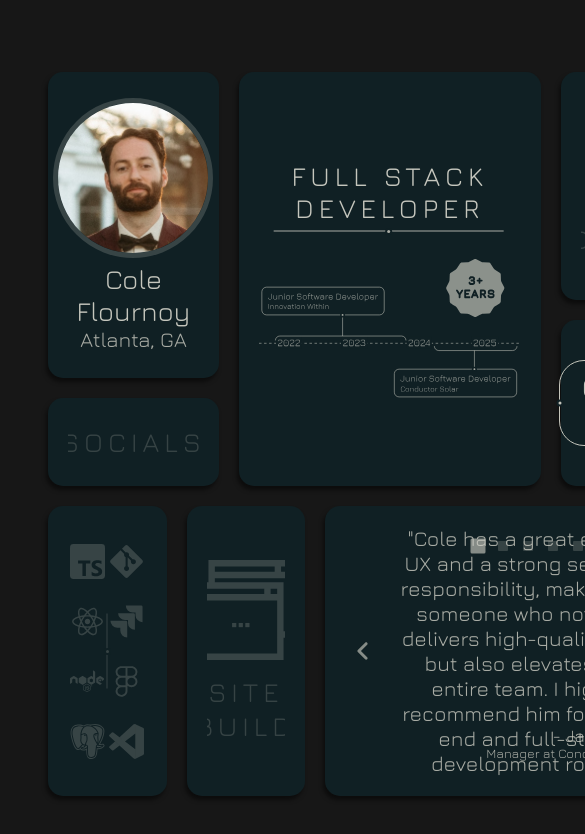
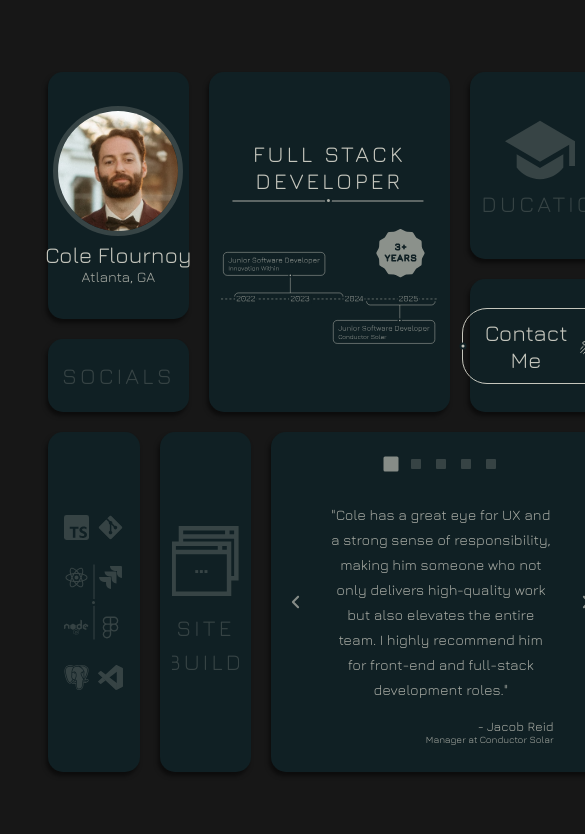
Before and after one commit to cole-flournoy/porfolio-site, a React (Vite) app: page / in a window 390 px wide. Shown: the top 834 px of the page, 585 px wide, since content can reach past the window. Built offline with nearby package versions, Linux system fonts and the light colour scheme.

Commit message:
Add text and icon scaling for basic responsiveness

```diff
--- a/src/App.css
+++ b/src/App.css
@@ -5,7 +5,7 @@
 .summary-grid-container {
   --section-gap: 20px;
   display: grid;
-  grid-template-rows: repeat(2, 1fr);
+  grid-template-rows: 1fr minmax(270px, 1fr);
   row-gap: var(--section-gap);
   width: min(1200px, calc(100vw - 6rem));
   height: min(90vh, 700px);
@@ -21,7 +21,7 @@
 .grid-section {
   background-color: var(--color-grid-background);
   display: flex;
-  padding: 20px;
+  padding: clamp(12px, calc(1.5vw), 20px);
   align-items: center;
   justify-content: center;
   border-radius: 15px;
@@ -31,8 +31,8 @@
 .icon-button {
   color: var(--color-slightly-faded-light-text);
   cursor: pointer;
-  height: 35px;
-  width: 35px;
+  height: var(--icon-size-standard);
+  width: var(--icon-size-standard);
   background-color: transparent;
   border: none;
   will-change: transform, color;
@@ -49,7 +49,7 @@
 }
 
 .icon {
-  width: 35px;
-  height: 35px;
+  width: var(--icon-size-standard);
+  height: var(--icon-size-standard);
   color: inherit;
 }
--- a/src/index.css
+++ b/src/index.css
@@ -5,10 +5,20 @@
   --color-dark-background: #171717;
   --color-grid-background: #102024;
 
-  --text-size-header: 1.7rem;
-  --text-size-subheader: 1.3rem;
-  --text-size-medium: 1.1rem;
-  --text-size-small: 0.8rem;
+  /* --text-size-header: 1.7rem; */
+  /* --text-size-subheader: 1.3rem; */
+  /* --text-size-medium: 1.1rem; */
+  /* --text-size-small: 0.8rem; */
+
+ /* Responsive styles */
+  --text-size-header: clamp(1.4rem, calc(1vw + 0.8rem), 1.7rem);
+  --text-size-subheader: clamp(0.9rem, calc(1vw + 0.4rem), 1.3rem);
+  --text-size-medium: clamp(0.8rem, calc(1vw + 0.2rem), 1.1rem);
+  --text-size-small: clamp(0.6rem, calc(1vw + 0rem), 0.8rem);
+
+  --letter-spacing-header: clamp(2px, calc(0.2vw + 0.15rem), 5px);
+  --icon-size-large: clamp(70px, calc(5vw + 28px), 100px);
+  --icon-size-standard: clamp(25px, calc(1.5vw + 14px), 35px);
 
   /* color-scheme: light dark; */
   font-family: 'Jura', sans-serif;
--- a/src/sections/About.tsx
+++ b/src/sections/About.tsx
@@ -1,12 +1,13 @@
 import headshot from '../assets/portfolio_headshot.jpg'
+import './styles/About.css'
 
 const About = () => {
   return (
-    <span id="about" style={{ display: 'flex', flexDirection: 'column', alignItems: 'center' }}>
-      <div style={{ width: '150px', height: '150px', overflow: 'hidden', borderRadius: '50%', display: 'flex', justifyContent: 'center', alignItems: 'center', border: '5px solid var(--color-faded-light-text)', marginBottom: '5px' }}>
-        <img src={headshot} alt="Cole Flournoy headshot" style={{ width: '235px', height: '235px', transform: 'translateY(-5px)' }} />
+    <span className='about'>
+      <div className='headshot'>
+        <img src={headshot} alt="Cole Flournoy headshot" style={{  }} />
       </div>
-      <span style={{ fontSize: 'var(--text-size-header)', textAlign: 'center' }}>
+      <span style={{ fontSize: 'var(--text-size-header)', textWrap: 'nowrap' }}>
         Cole Flournoy
       </span>
       <span style={{ fontSize: 'var(--text-size-subheader)', color: 'var(--color-slightly-faded-light-text)' }}>
--- a/src/sections/Build.tsx
+++ b/src/sections/Build.tsx
@@ -6,12 +6,12 @@ const Build = ({isHovered}: { isHovered: boolean }) => {
   return (
     <span className={`build ${isHovered ? 'hovered' : ''}`} onClick={() => isHovered ? window.open('https://github.com/cole-flournoy/portfolio-site?tab=readme-ov-file#portfolio-website', '_blank') : undefined}>
       <span className='build-label' aria-hidden={isHovered ? 'true' : 'false'}>
-        <WebpagesIcon style={{ width: '100px', height: '100px' }} />
+        <WebpagesIcon style={{ width: 'var(--icon-size-large)', height: 'var(--icon-size-large)' }} />
         SITE BUILD
       </span>
 
       <span className='build-detail' aria-hidden={isHovered ? 'false' : 'true'}>
-        CURIOUS ABOUT THIS SITE?
+        READ THE BUILD DOC
       </span>
     </span>
   )
--- a/src/sections/Education.tsx
+++ b/src/sections/Education.tsx
@@ -7,22 +7,22 @@ const Education = ({isHovered}: { isHovered: boolean }) => {
     <span className={`education ${isHovered ? 'hovered' : ''}`} style={{ }}>
       {/* Starting view - label */}
       <span className='education-label' aria-hidden={isHovered ? 'true' : 'false'}>
-        <GraduationIcon style={{ width: '100px', height: '100px', color: 'var(--color-faded-light-text)' }} />
-        <span style={{ fontSize: 'var(--text-size-header)', textAlign: 'center', letterSpacing: '5px', color: 'var(--color-faded-light-text)' }}>
+        <GraduationIcon style={{ width: 'var(--icon-size-large)', height: 'var(--icon-size-large)', color: 'var(--color-faded-light-text)' }} />
+        <span style={{ fontSize: 'var(--text-size-header)', textAlign: 'center', letterSpacing: 'var(--letter-spacing-header)', color: 'var(--color-faded-light-text)' }}>
           EDUCATION
         </span>
       </span>
 
       {/* Hovered view - checklist */}
       <span className='education-checklist' aria-hidden={isHovered ? 'false' : 'true'}>
-        <span style={{ display: 'flex', flexDirection: 'row', fontSize: 'var(--text-size-subheader)', color: 'var(--color-light-text)', gap: '15px' }}>
-          <CheckBoxIcon style={{ width: '25px', height: '25px', color: 'var(--color-light-text)', flexShrink: '0'}} />
+        <span className='checkbox-wrapper'>
+          <CheckBoxIcon className='checkbox-icon' />
           <span>
             B.S in Computer Science
           </span>
         </span>
-        <span style={{ display: 'flex', flexDirection: 'row', fontSize: 'var(--text-size-subheader)', color: 'var(--color-light-text)', gap: '15px' }}>
-          <CheckBoxIcon style={{ width: '25px', height: '25px', color: 'var(--color-light-text)', flexShrink: '0' }} />
+        <span className='checkbox-wrapper'>
+          <CheckBoxIcon className='checkbox-icon' />
           <span>
             Bootcamp Grad
           </span>
--- a/src/sections/Experience.tsx
+++ b/src/sections/Experience.tsx
@@ -4,7 +4,7 @@ import './styles/Experience.css'
 const Experience = ({isHovered}: { isHovered: boolean }) => {
   return (
     <span className={`experience ${isHovered ? 'hovered' : ''}`} style={{  }}>
-      <span style={{ fontSize: 'var(--text-size-header)', letterSpacing: '5px', position: 'relative', textAlign: 'center' }}>
+      <span style={{ fontSize: 'var(--text-size-header)', letterSpacing: 'var(--letter-spacing-header)', position: 'relative', textAlign: 'center' }}>
         FULL STACK DEVELOPER
         <span style={{ position: 'absolute', bottom: '-8px', left: '50%', transform: 'translate(-50.5%, -50%)', height: '1px', width: '88%', backgroundColor: 'var(--color-slightly-faded-light-text)' }}>
           <span style={{ position: 'absolute', top: '50%', left: '50%', transform: 'translate(-50%, -50%)', height: '7px', width: '7px', backgroundColor: 'var(--color-grid-background)', borderRadius: '50%', zIndex: 5 }}></span>
--- /dev/null
+++ b/src/sections/styles/About.css
@@ -0,0 +1,25 @@
+.about {
+  --responsive-headshot-container-size: clamp(120px, calc(15vw), 150px);
+  display: flex;
+  flex-direction: column;
+  align-items: center;
+  text-align: center;
+}
+
+.headshot {
+  width: var(--responsive-headshot-container-size);
+  height: var(--responsive-headshot-container-size);
+  overflow: hidden;
+  border-radius: 50%;
+  display: flex;
+  justify-content: center;
+  align-items: center;
+  border: 5px solid var(--color-faded-light-text);
+  margin-bottom: 5px;
+}
+
+.headshot img {
+  width: calc(var(--responsive-headshot-container-size) + 75px);
+  height: calc(var(--responsive-headshot-container-size) + 75px);
+  transform: translateY(-5px);
+}
--- a/src/sections/styles/Build.css
+++ b/src/sections/styles/Build.css
@@ -6,7 +6,7 @@
   color: var(--color-faded-light-text);
   font-size: var(--text-size-header);
   text-align: center;
-  letter-spacing: 5px;
+  letter-spacing: var(--letter-spacing-header);
   line-height: 34px;
 }
 
--- a/src/sections/styles/Education.css
+++ b/src/sections/styles/Education.css
@@ -1,6 +1,7 @@
 /* TODO: consolidate with variables or Socials styles */
 
 .education {
+  --scalable-icon-size: clamp(15px, 2.4vw, 25px);
   position: relative;
   width: 100%;
   height: 100%;
@@ -89,3 +90,18 @@
   .education-checklist > * { transition: none !important; transform: none !important; }
   .education-checklist { visibility: visible; opacity: 1; pointer-events: auto; }
 }
+
+.checkbox-wrapper {
+  display: flex;
+  flex-direction: row;
+  font-size: var(--text-size-subheader);
+  color: var(--color-light-text);
+  gap: 15px;
+}
+
+.checkbox-icon {
+  flex-shrink: 0;
+  width: var(--scalable-icon-size);
+  height: var(--scalable-icon-size);
+  color: var(--color-light-text);
+}
--- a/src/sections/styles/Socials.css
+++ b/src/sections/styles/Socials.css
@@ -13,14 +13,14 @@
   inset: 0;
   display: flex;
   align-items: center;
-  justify-content: center;
+  justify-content: space-evenly;
   text-align: center;
 }
 
 .socials-label {
   color: var(--color-faded-light-text);
   font-size: var(--text-size-header);
-  letter-spacing: 5px;
+  letter-spacing: var(--letter-spacing-header);
 
   /* Describes label entering view */
   transition: opacity 800ms ease, transform 800ms ease;
@@ -38,8 +38,6 @@
 }
 
 .socials-links {
-  gap: 30px;
-
   /* Describes icon section exiting view */
   opacity: 0;
   transform: translateX(40px);
```
